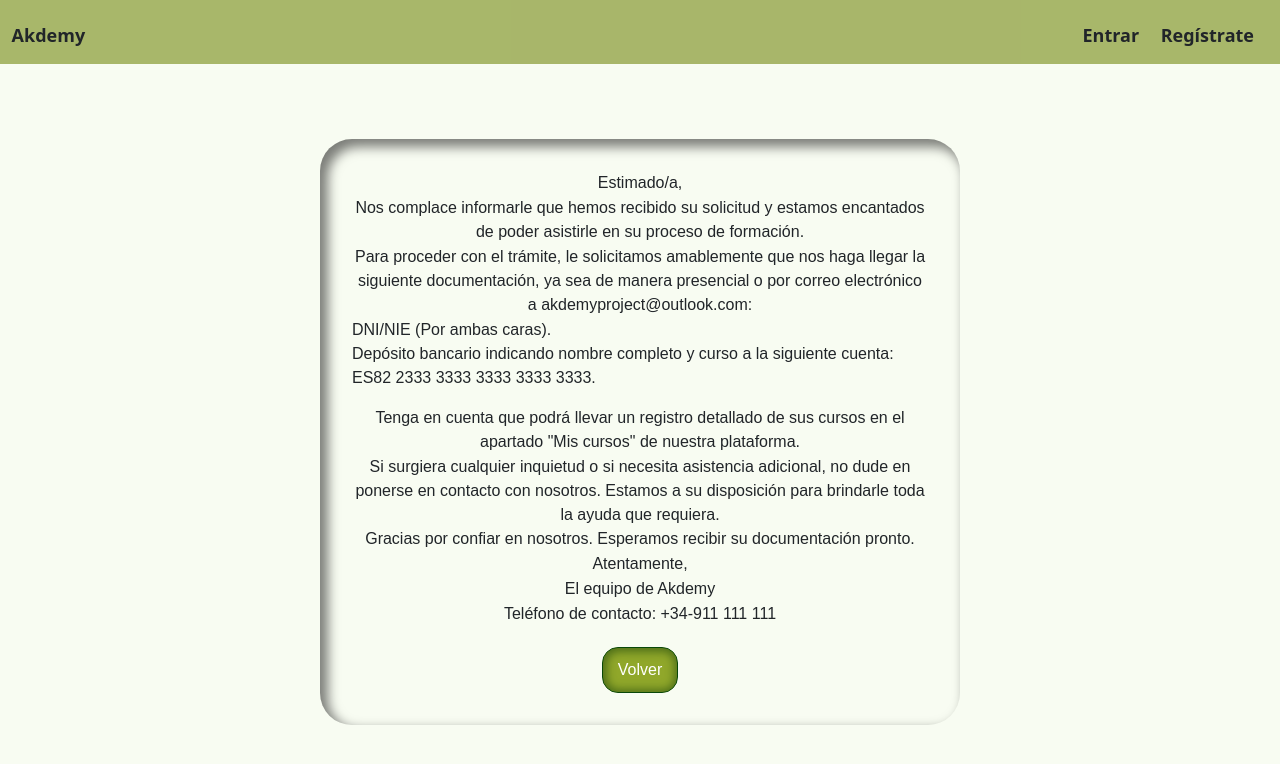
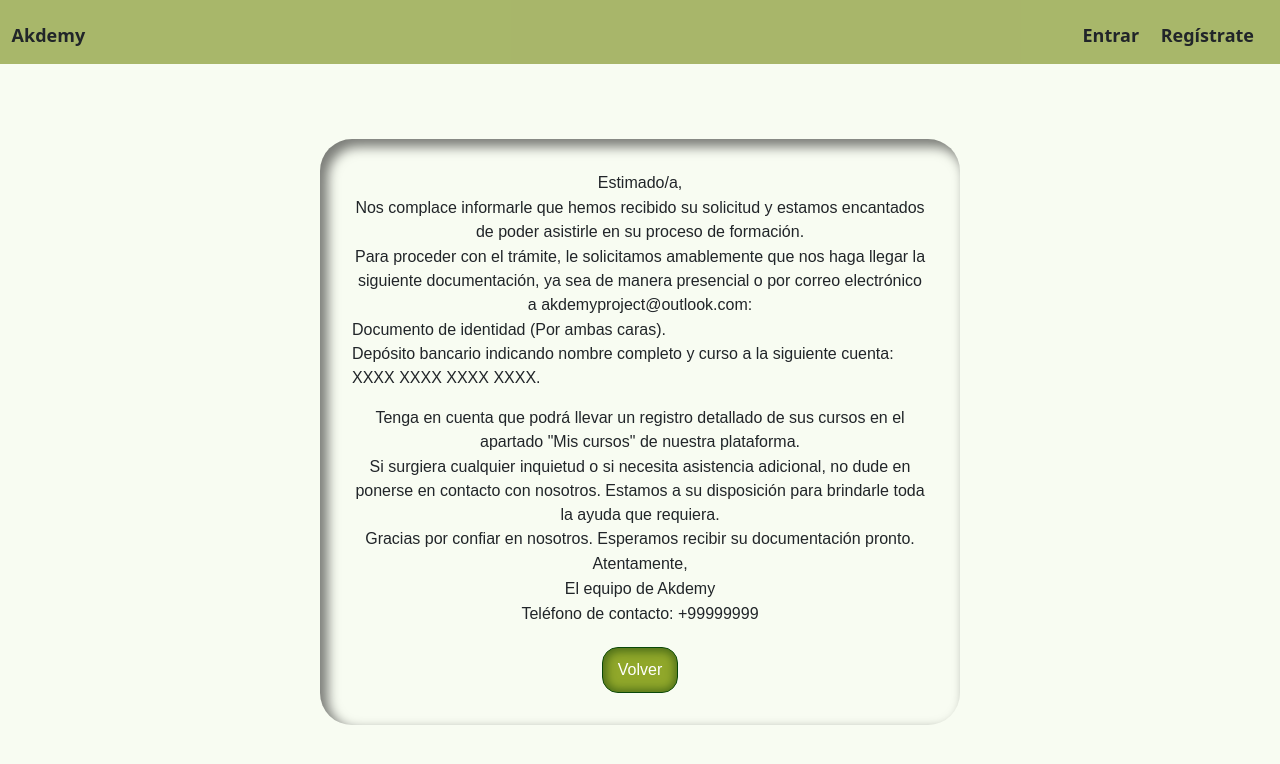
Before and after one commit to jorgelmartin/React-AkdemyProject, a React (Vite) app: page /requestAccepted in a window 1280 px wide. Shown: the top 764 px of the page. Built offline with nearby package versions, Linux system fonts and the light colour scheme.

Commit message:
Refactor: message inscription

```diff
--- a/src/containers/RequestAccepted/RequestAccepted.jsx
+++ b/src/containers/RequestAccepted/RequestAccepted.jsx
@@ -19,15 +19,15 @@ export const RequestAccepted = () => {
             <p>Nos complace informarle que hemos recibido su solicitud y estamos encantados de poder asistirle en su proceso de formación.</p>
             <p>Para proceder con el trámite, le solicitamos amablemente que nos haga llegar la siguiente documentación, ya sea de manera presencial o por correo electrónico a akdemyproject@outlook.com:</p>
             <ul>
-                <li>DNI/NIE (Por ambas caras).</li>
-                <li>Depósito bancario indicando nombre completo y curso a la siguiente cuenta: ES82 2333 3333 3333 3333 3333.</li>
+                <li>Documento de identidad (Por ambas caras).</li>
+                <li>Depósito bancario indicando nombre completo y curso a la siguiente cuenta: XXXX XXXX XXXX XXXX.</li>
             </ul>
             <p>Tenga en cuenta que podrá llevar un registro detallado de sus cursos en el apartado "Mis cursos" de nuestra plataforma.</p>
             <p>Si surgiera cualquier inquietud o si necesita asistencia adicional, no dude en ponerse en contacto con nosotros. Estamos a su disposición para brindarle toda la ayuda que requiera.</p>
             <p>Gracias por confiar en nosotros. Esperamos recibir su documentación pronto.</p>
             <p>Atentamente,</p>
             <p>El equipo de Akdemy</p>
-            <p>Teléfono de contacto: +34-911 111 111</p>
+            <p>Teléfono de contacto: +99999999</p>
 
             {/* AKDEMY BUTTON TO GO BACK */}
             <AkdemyButton text={"Volver"} onClick={handleBackClick}/>
```
